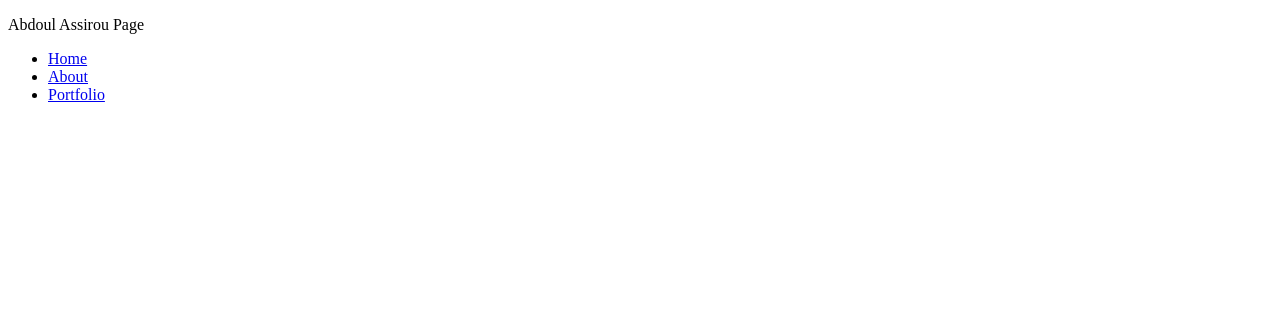
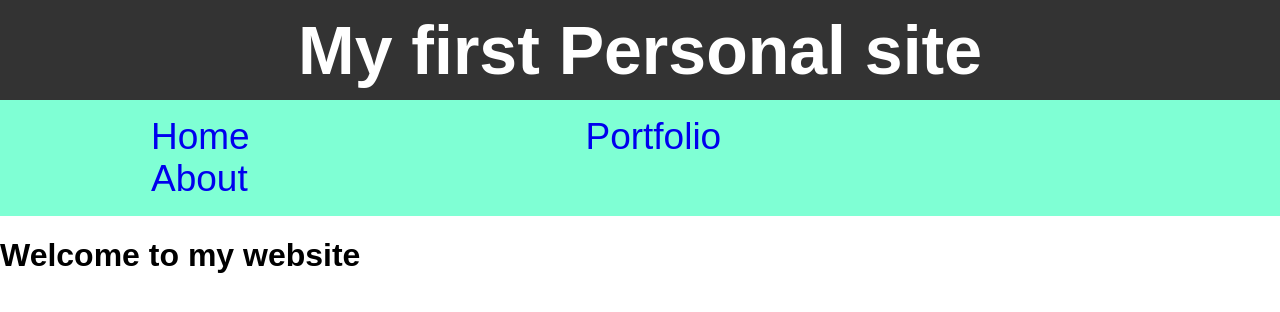
Before and after one commit to Akano-org/first-site, a plain HTML site: page index.html in a window 1280 px wide. Drawn offline with Linux system fonts and the light colour scheme.

Commit message:
header with links

```diff
--- a/index.html
+++ b/index.html
@@ -9,15 +9,22 @@
 </head>
 <body>
     <header>
-        <p>Abdoul Assirou Page</p>
-        <nav>
+        <div class="mainheader">
+            <h1> My first Personal site</h1>
+        </div>
+        <nav class="links">
             <ul>
-                <li><a href="index.html" >Home</a></li>
-                <li><a href="about.html" >About</a></li>
-                <li><a href="portfolio.html" >Portfolio</a></li>
+                <li><a href="index.html">Home</a></li>
+                <li><a href="portfolio.html">Portfolio</a></li>
+                <li><a href="about.html">About</a></li>
             </ul>
         </nav>
     </header>
+    <main>
+        <h1>Welcome to my website</h1>
+    </main>
+
+    <footer></footer>
 
 </body>
 </html>
--- a/style.css
+++ b/style.css
@@ -0,0 +1,49 @@
+body{
+    font-family: Arial, Helvetica, sans-serif;
+    margin: 0;
+    padding: 0;
+    box-sizing: border-box;
+    background-color: darkgrayh;
+}
+header{
+    display: flex;
+    flex-direction: column;
+    justify-content: space-between;
+    align-items: center;
+    width: 100%;
+    padding-top: 0;
+
+}
+.mainheader {
+    background: #333;
+    color: white;
+    text-decoration: none;
+    display: flex;
+    justify-content: center;
+    align-items: center;
+    height: 100px;
+    width: 100%;
+    font-size: 34px;
+}
+
+.links {
+    display: flex;
+    flex-direction: row;
+    justify-content: space-evenly;
+    align-items: center;
+    background: aquamarine;
+    width: 100%;
+}
+.links li {
+    display: inline-block;
+    width: 319px;
+    padding-left: 111px;
+    font-size: 37px;
+    text-decoration: none;
+}
+.links li :hover{
+    color: blue;
+}
+a {
+    text-decoration: none;
+}
```
Also changed, not shown: about.html (+18 -1 lines), portfolio.html (+18 -2 lines).
